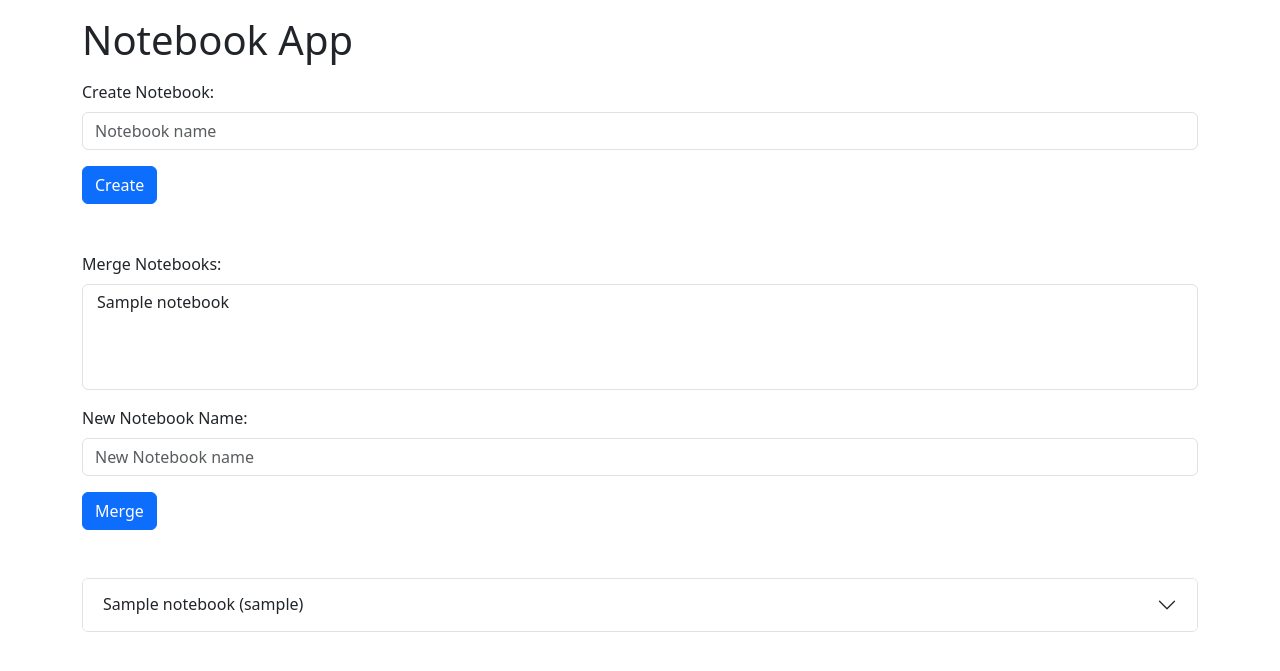
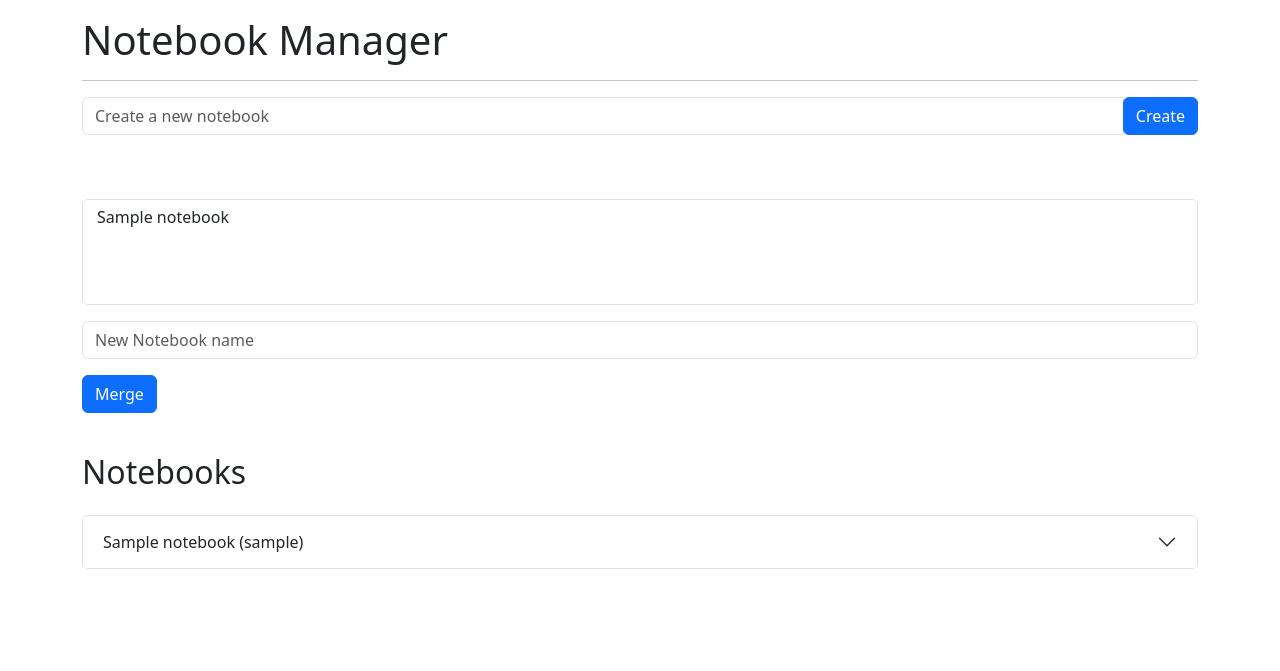
Before and after one commit to martinwrudolf/mapmind, a Django app: page /notebooks in a window 1280 px wide. Shown: the top 671 px of the page. Run offline with Django 4.2, Linux system fonts and the light colour scheme; a user stored in the database is signed in; tables that the repository leaves empty hold one stand-in row (values such as "Sample post").

Commit message:
Cleaning up notebooks page slowly

```diff
--- a/mm/mmapp/templates/mmapp/notebooks.html
+++ b/mm/mmapp/templates/mmapp/notebooks.html
@@ -3,7 +3,7 @@
   <head>
     <meta charset="UTF-8" />
     <meta name="viewport" content="width=device-width, initial-scale=1.0" />
-    <title>Notebook App</title>
+    <title>Notebooks</title>
     <link
       href="https://cdn.jsdelivr.net/npm/bootstrap@5.3.0-alpha1/dist/css/bootstrap.min.css"
       rel="stylesheet"
@@ -13,8 +13,9 @@
   </head>
 
   <body>
-    <div class="container">
-      <h1 class="mt-3 mb-3">Notebook App</h1>
+    <div class="container mx-auto">
+      <h1 class="mt-3 mb-3">Notebook Manager</h1>
+      <hr />
 
       <!-- Notebook creation form -->
       <form
@@ -23,18 +24,19 @@
         method="post"
       >
         {% csrf_token %}
-        <div class="mb-3">
-          <label for="notebook" class="form-label">Create Notebook:</label>
+        <div class="input-group mb-3">
           <input
             type="text"
             class="form-control"
             id="notebook"
             name="notebook"
-            placeholder="Notebook name"
+            placeholder="Create a new notebook"
             required
           />
+          <div class="input-group-append">
+            <button type="submit" class="btn btn-primary">Create</button>
           </div>
-        <button type="submit" class="btn btn-primary">Create</button>
+        </div>
       </form>
       <br />
       <!-- Merge notebooks form -->
@@ -46,9 +48,6 @@
       >
         {% csrf_token %}
         <div class="mb-3">
-          <label for="notebooks-select" class="form-label"
-            >Merge Notebooks:</label
-          >
           <select
             class="form-select"
             id="notebooks-select"
@@ -62,9 +61,6 @@
           </select>
         </div>
         <div class="mb-3">
-          <label for="merged-notebook-name" class="form-label"
-            >New Notebook Name:</label
-          >
           <input
             type="text"
             class="form-control"
@@ -77,6 +73,7 @@
         <button type="submit" class="btn btn-primary">Merge</button>
       </form>
       <br />
+      <h2 class="mt-3 mb-3">Notebooks</h2>
       <!-- Notebooks accordion -->
       <div class="accordion mt-4" id="notebooks-accordion">
         {% for notebook in notebooks %}
@@ -120,7 +117,7 @@
               </ul>
               <!-- Add note form -->
               <form
-                class="mt-3"
+                class="my-3"
                 action="{% url 'upload' %}"
                 method="post"
                 enctype="multipart/form-data"
@@ -131,8 +128,8 @@
                   name="notebook"
                   value="{{ notebook.id }}"
                 />
-                <div class="mb-3">
-                  <label for="file" class="form-label">Add Note:</label>
+                <div class="input-group">
+                  <div class="custom-file">
                     <input
                       type="file"
                       class="form-control"
@@ -142,14 +139,19 @@
                       required
                     />
                   </div>
-                <button type="submit" class="btn btn-primary">Upload</button>
+                  <div class="input-group-append">
+                    <button type="submit" class="btn btn-primary">
+                      Upload
+                    </button>
+                  </div>
+                </div>
               </form>
             </div>
             <div class="accordion-footer">
               {% csrf_token %}
               <button
                 type="button"
-                class="btn btn-danger btn-sm delete-notebook"
+                class="btn btn-danger btn-sm delete-notebook mx-4 my-4"
                 data-notebook-id="{{ notebook.id }}"
               >
                 Delete Notebook
```
Lines whose indentation alone changed are shown as unchanged.
